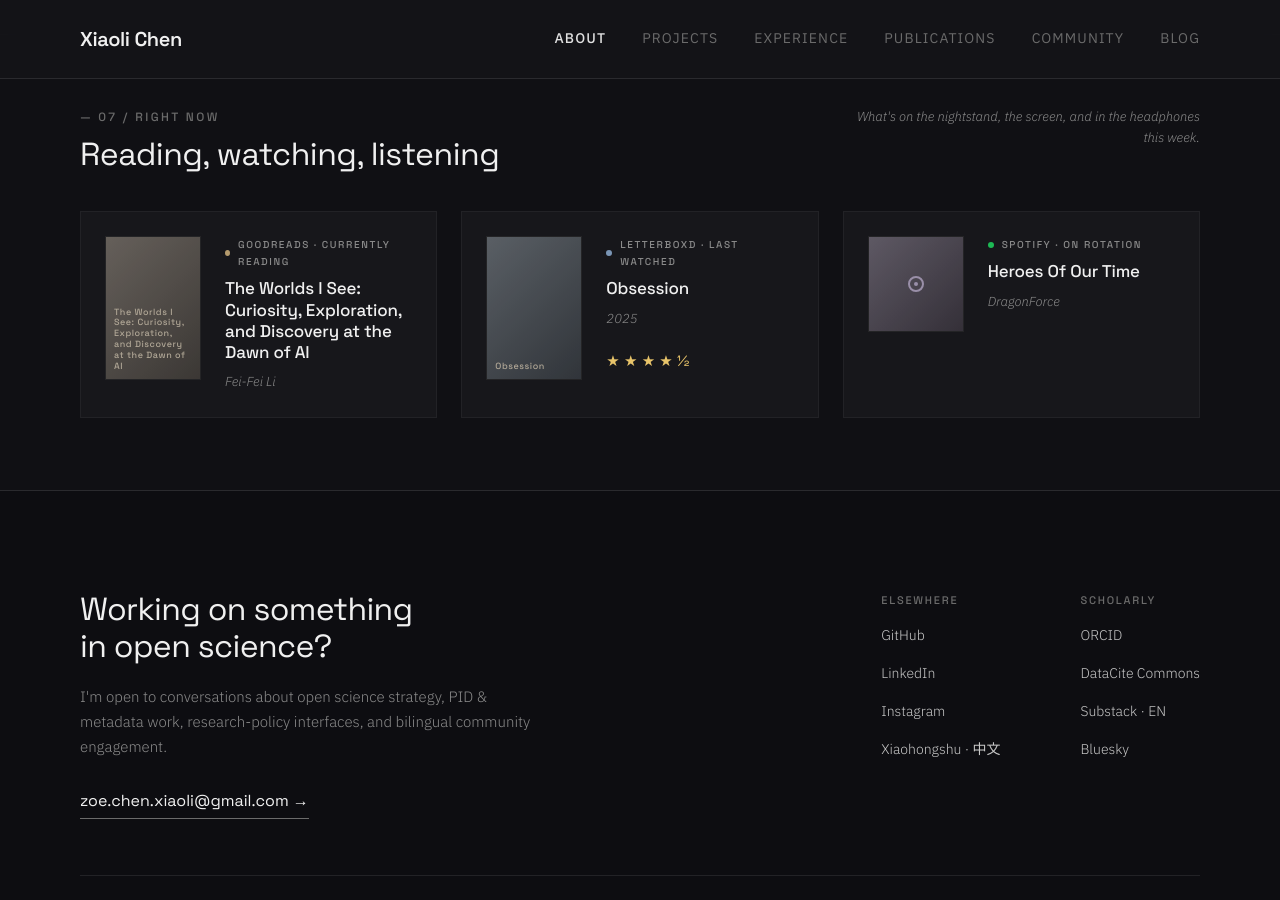
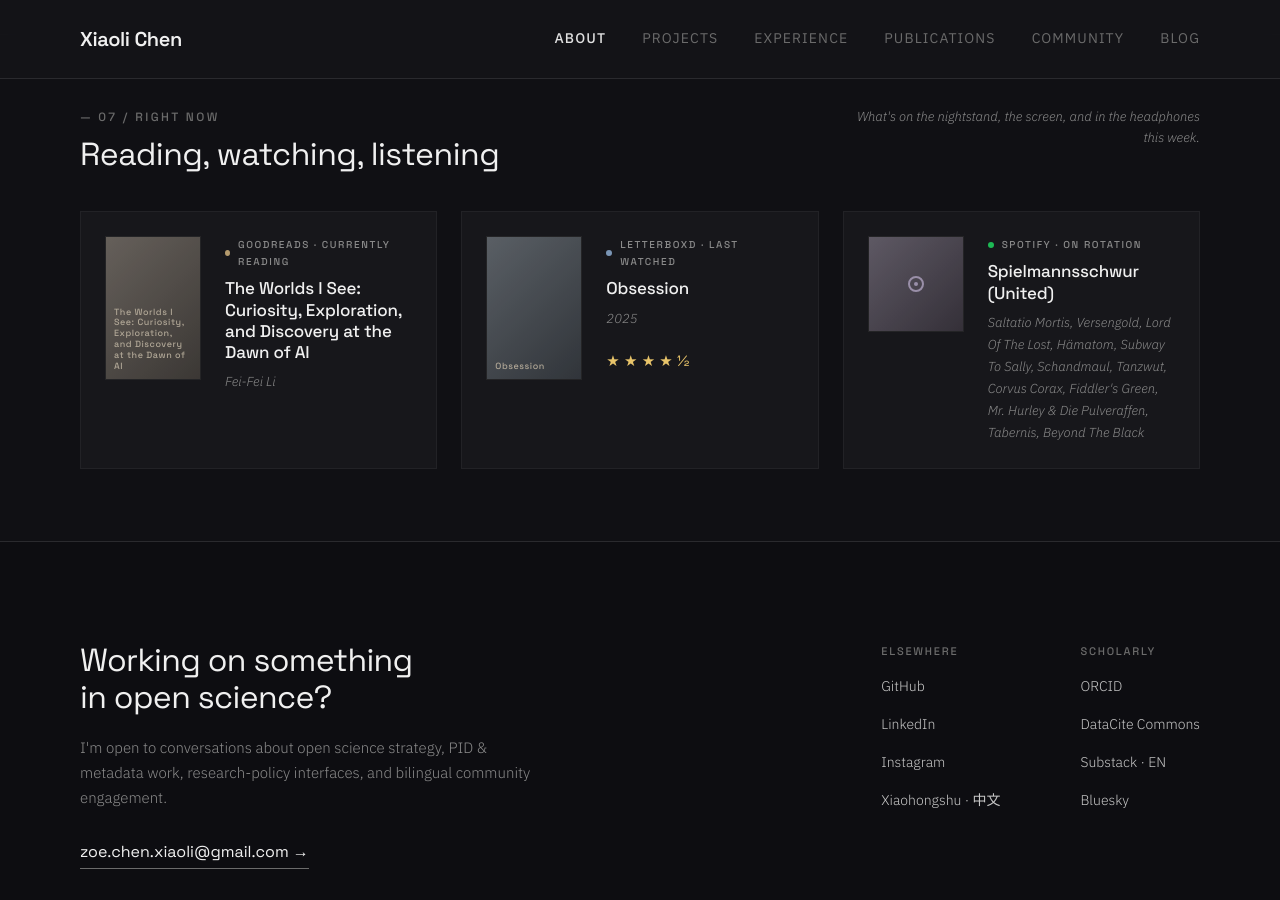
Before and after one commit to xchen101/xchen101.github.io, a Jekyll site: the page built from index.md, in a window 1280 px wide and 900 px high, scrolled down 6634 px. Built offline with Jekyll 4.4.1, drawn with Linux system fonts in a browser that asks for light colours; comment, search, counter and statistics services are not loaded; grey boxes are pictures that could not be loaded.

Commit message:
update: Right Now widget data (auto)

```diff
--- a/_data/now.yml
+++ b/_data/now.yml
@@ -1,4 +1,4 @@
-# Right now — auto-generated by Hermes cron on 2026-06-03 11:00 UTC
+# Right now — auto-generated by Hermes cron on 2026-06-03 17:00 UTC
 # Sources: Goodreads RSS / Letterboxd RSS / Spotify API
 
 reading:
@@ -24,8 +24,8 @@ listening:
   service: "Spotify"
   accent: "#1DB954"
   label: "On rotation"
-  title: "Heroes Of Our Time"
-  artist: "DragonForce"
-  url: "https://open.spotify.com/track/1tFymuXxMIJb7dTZthwXJN"
+  title: "Spielmannsschwur (United)"
+  artist: "Saltatio Mortis, Versengold, Lord Of The Lost, Hämatom, Subway To Sally, Schandmaul, Tanzwut, Corvus Corax, Fiddler's Green, Mr. Hurley & Die Pulveraffen, Tabernis, Beyond The Black"
+  url: "https://open.spotify.com/track/5RZ0U12eEwWI31nXcfkMTn"
   profile_url: "https://open.spotify.com/"
-  image: "https://i.scdn.co/image/ab67616d00001e02b09ce921bae86231716ba15e"
+  image: "https://i.scdn.co/image/ab67616d00001e0290cd9080b60d3068ff3ac984"
```
